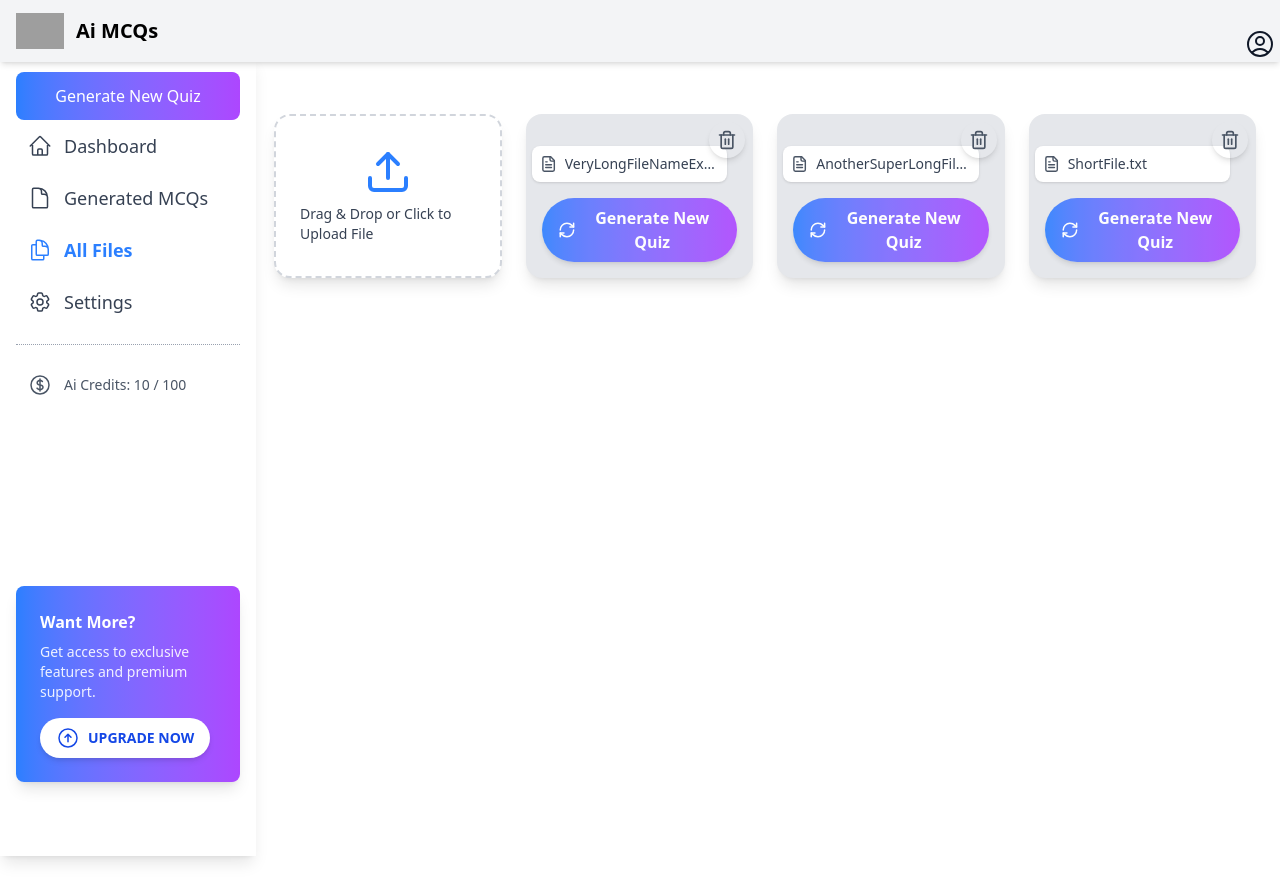
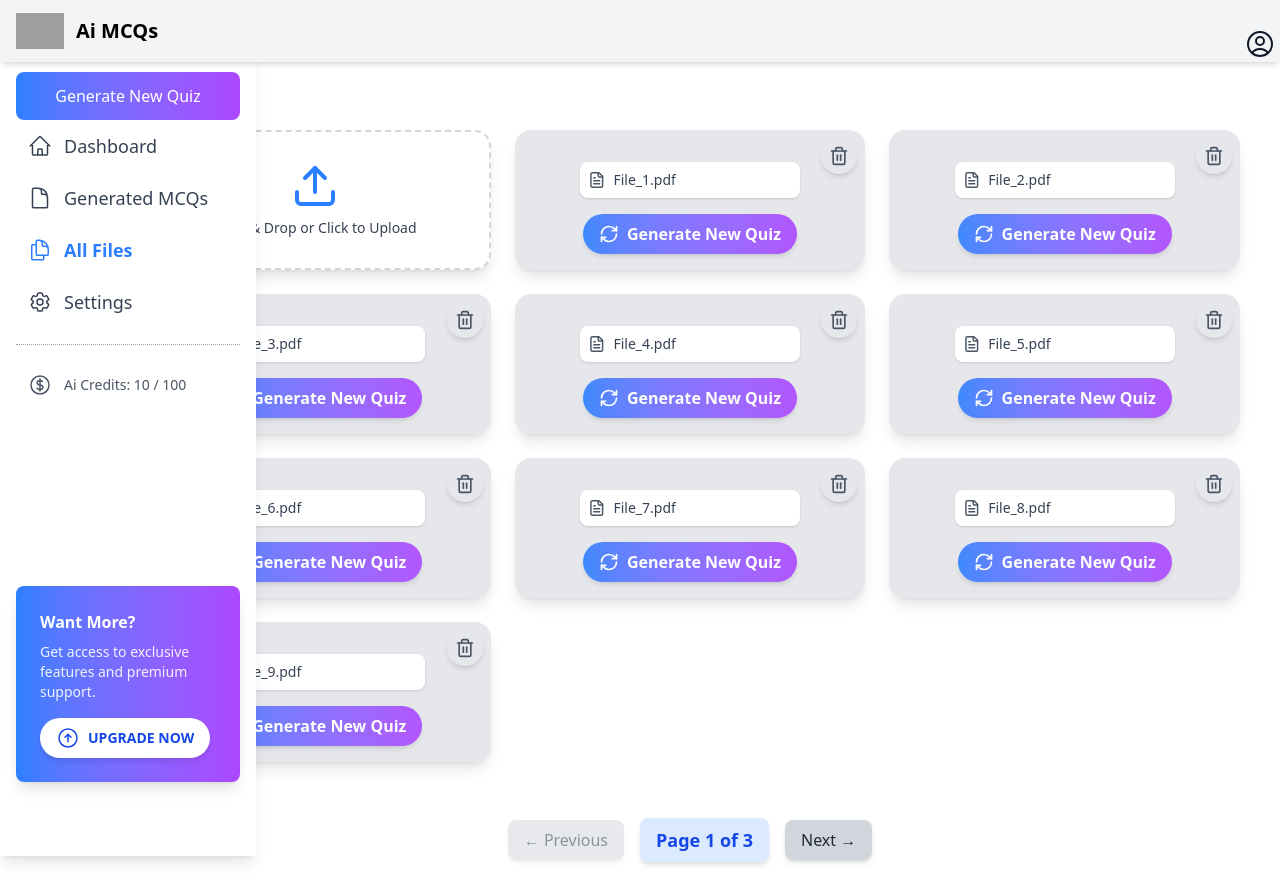
Before and after one commit to khanali454/quizgen, a React (Vite) app in the folder user-site/: page /User-Dashbord/all-files in a window 1280 px wide. Before the commit the page ends 800 px from the top, so only its background shows below. Built offline with nearby package versions, Linux system fonts and the light colour scheme; grey boxes are pictures that could not be loaded.

Commit message:
landing page fix

```diff
--- a/user-site/src/components/Navbar.jsx
+++ b/user-site/src/components/Navbar.jsx
@@ -70,7 +70,7 @@ const Navbar = () => {
             </button>
           </div>
           <div
-  className={`absolute top-full left-0 w-full bg-gray-800  shadow-md transition-all duration-300 ${
+  className={`bg-white absolute top-full left-0 w-full  shadow-md transition-all duration-300 dark:bg-gray-800 ${
     menuOpen ? "block" : "hidden"
   } lg:static lg:block lg:w-auto lg:shadow-none`}
   id="mobile-menu"
--- a/user-site/src/pages/UserDashbord/AllFiles.jsx
+++ b/user-site/src/pages/UserDashbord/AllFiles.jsx
@@ -4,8 +4,11 @@ import { useState } from "react";
 import { motion } from "framer-motion";
 import { Upload, RefreshCw, FileText, Trash2 } from "lucide-react";
 
+
 export default function AllFiles() {
   const [file, setFile] = useState(null);
+  const [currentPage, setCurrentPage] = useState(1);
+  const filesPerPage = 9; // Desktop: 3 cards per row (Total 9 per page)
 
   const handleDrop = (event) => {
     event.preventDefault();
@@ -18,27 +21,37 @@ export default function AllFiles() {
     setFile(newFile);
   };
 
-  // Function to handle file deletion
   const handleDelete = (fileName) => {
     console.log("Deleted file:", fileName);
-    // Add your delete logic here
   };
 
+  // Sample file names (Replace with actual data)
+  const fileNames = Array.from({ length: 27 }, (_, i) => `File_${i + 1}.pdf`);
+
+  // Pagination logic
+  const indexOfLastFile = currentPage * filesPerPage;
+  const indexOfFirstFile = indexOfLastFile - filesPerPage;
+  const currentFiles = fileNames.slice(indexOfFirstFile, indexOfLastFile);
+
+  const totalPages = Math.ceil(fileNames.length / filesPerPage);
+
   return (
-    <div className="grid grid-cols-1 md:grid-cols-2 lg:grid-cols-4 gap-6 p-6 absolute top-[90px] left-0 md:left-[250px]">
+    <div className="flex flex-col items-center mt-[90px] lg:ml-[100px]">
+      {/* Desktop pe left se 100px space (lg:ml-[100px]), mobile pe 0 */}
+
+      {/* Grid Layout for Cards */}
+      <div className="grid grid-cols-1 sm:grid-cols-2 lg:grid-cols-3 gap-6 p-6 w-full max-w-6xl">
+
         {/* Upload Card */}
         <label
           onDrop={handleDrop}
           onDragOver={(e) => e.preventDefault()}
-        className="relative flex flex-col items-center justify-center border-2 border-dashed border-gray-300 p-6 rounded-2xl bg-white shadow-lg cursor-pointer hover:bg-gray-100"
+          className="relative flex flex-col items-center justify-center border-2 border-dashed border-gray-300
+          p-6 rounded-2xl bg-white shadow-lg cursor-pointer hover:bg-gray-100 w-full"
         >
           <Upload className="w-12 h-12 text-blue-500" />
-        <p className="mt-2 text-gray-700 font-medium text-sm">Drag & Drop or Click to Upload File</p>
-        <input
-          type="file"
-          onChange={handleFileSelect}
-          className="hidden"
-        />
+          <p className="mt-2 text-gray-700 font-medium text-sm text-center">Drag & Drop or Click to Upload</p>
+          <input type="file" onChange={handleFileSelect} className="hidden" />
           {file && (
             <img
               src={URL.createObjectURL(file)}
@@ -48,13 +61,11 @@ export default function AllFiles() {
           )}
         </label>
 
-      {/* Generated Cards */}
-      {[
-        "VeryLongFileNameExampleThatShouldBeTruncated.pdf",
-        "AnotherSuperLongFileNameForTestingPurposes.docx",
-        "ShortFile.txt"
-      ].map((fileName, index) => (
-        <div key={index} className="relative group overflow-hidden rounded-2xl shadow-lg bg-gray-200 p-4 flex flex-col items-center">
+        {/* File Cards */}
+        {currentFiles.map((fileName, index) => (
+          <div key={index} className="relative group overflow-hidden rounded-2xl shadow-lg bg-gray-200 p-4 flex flex-col
+            items-center w-full">
+
             {/* Delete Button */}
             <button
               onClick={() => handleDelete(fileName)}
@@ -64,7 +75,7 @@ export default function AllFiles() {
             </button>
 
             {/* File Name */}
-          <div className="flex  mr-5 items-center mt-4 gap-2 bg-white p-2 rounded-lg shadow-sm w-full max-w-[200px]">
+            <div className="flex items-center mt-4 gap-2 bg-white p-2 rounded-lg shadow-sm w-full max-w-[220px]">
               <FileText className="w-5 h-5 text-gray-600" />
               <p className="text-sm font-medium text-gray-700 truncate w-full" title={fileName}>{fileName}</p>
             </div>
@@ -74,7 +85,8 @@ export default function AllFiles() {
               <motion.button
                 whileHover={{ scale: 1.1 }}
                 animate={{ opacity: [0.5, 1, 0.5], transition: { repeat: Infinity, duration: 1.5 } }}
-              className="mt-4 px-4 py-2 bg-gradient-to-r from-blue-500 to-purple-500 text-white font-semibold rounded-full shadow-md flex items-center"
+                className="mt-4 px-4 py-2 bg-gradient-to-r from-blue-500 to-purple-500 text-white font-semibold rounded-full
+                shadow-md flex items-center"
               >
                 <RefreshCw className="w-5 h-5 mr-2" /> Generate New Quiz
               </motion.button>
@@ -82,5 +94,35 @@ export default function AllFiles() {
           </div>
         ))}
       </div>
+
+      {/* Pagination Controls */}
+      <div className="mt-8 flex items-center space-x-4">
+
+        {/* Previous Button */}
+        <button
+          disabled={currentPage === 1}
+          onClick={() => setCurrentPage((prev) => Math.max(prev - 1, 1))}
+          className="px-4 py-2 bg-gray-300 hover:bg-gray-400 text-gray-800 font-medium rounded-lg shadow-md
+          disabled:opacity-50 disabled:cursor-not-allowed transition-all"
+        >
+          ← Previous
+        </button>
+
+        {/* Page Number Display */}
+        <span className="text-lg font-semibold bg-blue-100 text-blue-700 px-4 py-2 rounded-lg shadow-md">
+          Page {currentPage} of {totalPages}
+        </span>
+
+        {/* Next Button */}
+        <button
+          disabled={currentPage === totalPages}
+          onClick={() => setCurrentPage((prev) => Math.min(prev + 1, totalPages))}
+          className="px-4 py-2 bg-gray-300 hover:bg-gray-400 text-gray-800 font-medium rounded-lg shadow-md
+          disabled:opacity-50 disabled:cursor-not-allowed transition-all"
+        >
+          Next →
+        </button>
+      </div>
+    </div>
   );
 }
--- a/user-site/src/pages/UserDashbord/UserDashbord.jsx
+++ b/user-site/src/pages/UserDashbord/UserDashbord.jsx
@@ -50,8 +50,8 @@ const DoughnutChart = ({ used, total }) => {
 
 export default function DashboardCards() {
   return (
-    <div className="grid grid-cols-1 sm:grid-cols-2 lg:grid-cols-4 gap-6 p-8 bg-gray-100 fixed top-[90px] left-[250px]
-      w-[calc(100%-250px)]">
+    <div className="grid mt-[50px]  grid-cols-1 sm:grid-cols-2 lg:grid-cols-4 gap-6 p-4 md:p-8 bg-gray-100
+      md:ml-[250px] md:w-[calc(100%-250px)] ">
 
        {/* Card 1 - Total MCQs Generated */}
        <Link to="/genrated-mcqs" className="flex flex-col justify-between bg-gradient-to-r from-[#FF9800] to-[#FF5722]
@@ -83,7 +83,6 @@ export default function DashboardCards() {
         <span className="text-sm opacity-80">All Time</span>
       </Link>
 
-
       {/* Card 4 - Enhanced Credits Overview */}
       <Link to="/credits" className="flex flex-col justify-between bg-gradient-to-br from-[#ECFDF5] to-[#D1FAE5]
         shadow-lg rounded-xl p-6 hover:shadow-xl transition-all duration-300 min-h-[200px] h-auto group
@@ -96,13 +95,11 @@ export default function DashboardCards() {
             <h2 className="text-lg font-semibold text-emerald-900">Credits Overview</h2>
           </div>
             <span className="text-xs opacity-80">Total Credits: 500</span>
-
         </div>
 
         {/* Main Chart Section */}
         <DoughnutChart used={250} total={500} />
 
-
       </Link>
     </div>
   );
```
Lines whose indentation alone changed are shown as unchanged.
